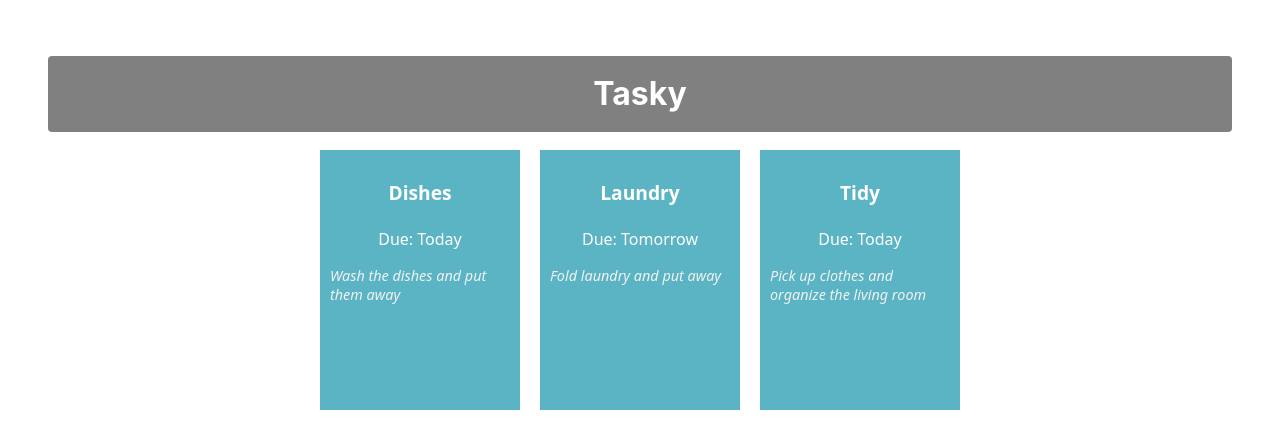
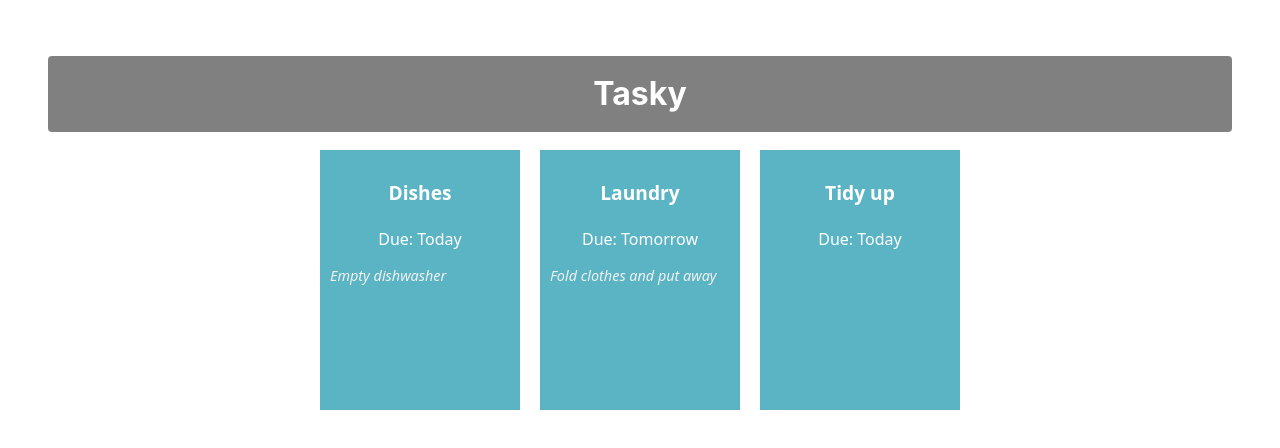
Before and after one commit to BillyWalsh112/react-labs-bw, a React (Vite) app in the folder tasky/: page / in a window 1280 px wide. Shown: the top 448 px of the page. Built offline with nearby package versions, Linux system fonts and the light colour scheme.

Commit message:
added task state

```diff
--- a/tasky/src/App.jsx
+++ b/tasky/src/App.jsx
@@ -1,13 +1,22 @@
 import './App.css';
 import Task from './components/Task';
+import React, { useState } from 'react';
 
 function App() {
+  const [ taskState, setTaskState ] = useState({
+    tasks: [
+      { title:"Dishes", description: "Empty dishwasher", deadline: "Today" },
+      { title: "Laundry", description: "Fold clothes and put away", deadline: "Tomorrow" },
+      { title: "Tidy up", deadline: "Today" }
+    ]
+  });
+
   return (
     <div className="container">
       <h1>Tasky</h1>
-      <Task title="Dishes" deadline="Today" description="Wash the dishes and put them away" />
-      <Task title="Laundry" deadline="Tomorrow" description="Fold laundry and put away" />
-      <Task title="Tidy" deadline="Today" description="Pick up clothes and organize the living room" />
+      <Task title={taskState.tasks[0].title} deadline={taskState.tasks[0].deadline} description={taskState.tasks[0].description} />
+      <Task title={taskState.tasks[1].title} deadline={taskState.tasks[1].deadline} description={taskState.tasks[1].description} />
+      <Task title={taskState.tasks[2].title} deadline={taskState.tasks[2].deadline} description={taskState.tasks[2].description} />
     </div>
   );
 }
--- a/tasky/src/components/Task.jsx
+++ b/tasky/src/components/Task.jsx
@@ -8,6 +8,6 @@ const Task = (props) => {
       <p className="description">{props.description}</p>
     </div>
   );
-}
+};
 
 export default Task;
```
Lines whose indentation alone changed are shown as unchanged.
